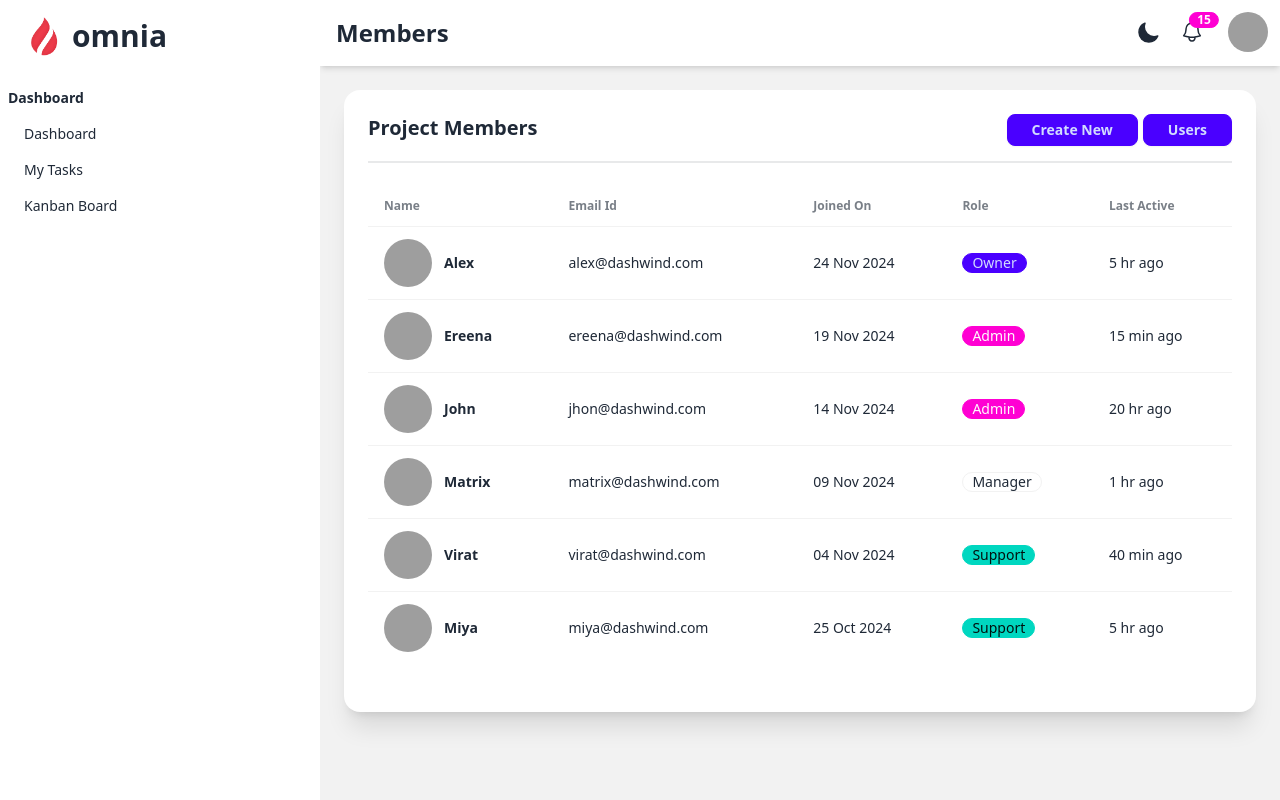
After one commit to J3richoDev/Omnia, a Django app: template project_management/projects/templates/projects/members.html in a window 1280 px wide. The commit adds this page. Run offline with Django 5.2, Linux system fonts and the light colour scheme; the template is opened without the code that fills it: most values are stand-ins (such as "Sample title", 1, 10 or a date in 2020); some libraries are stand-ins or nearby versions; grey boxes are pictures that could not be loaded.

Commit message:
member_update

```diff
--- a/project_management/projects/templates/project_base.html
+++ b/project_management/projects/templates/project_base.html
@@ -213,7 +213,11 @@
                         >Gantt Chart</a>
                     </li>
                     <li>
+<<<<<<< Updated upstream
                         <a href="{% url 'reports' %}" class="block py-2 px-4 hover:bg-blue-700 {% if 'reports' in request.path %}active{% endif %}"
+=======
+                        <a href="#" class="block py-2 px-4 hover:bg-blue-700 {% if 'reports' in request.path %}active{% endif %}"
+>>>>>>> Stashed changes
                         >Reports</a>
                     </li>
                     <li>
--- a/project_management/projects/templates/projects/create_task.html
+++ b/project_management/projects/templates/projects/create_task.html
@@ -8,6 +8,7 @@
 <h1 class="text-2xl font-bold mb-4">Create a Task for {{ project.name }}</h1>
 <form method="POST">
     {% csrf_token %}
+<<<<<<< Updated upstream
     <div class="grid grid-cols-2 gap-4">
         <div>
             {{ form.name }}
@@ -43,6 +44,10 @@
             Save Task
         </button>
     </div>
+=======
+    {{form|crispy}}
+     <button type="submit" class="bg-blue-500 text-white py-2 px-4 rounded">Save Task</button>
+>>>>>>> Stashed changes
 </form>
 </div>
 {% endblock %}
--- /dev/null
+++ b/project_management/projects/templates/projects/members.html
@@ -0,0 +1,142 @@
+{% extends 'project_base.html' %}
+
+{% block heading %}Members{% endblock %}
+{% block title %}Members for {{ project.name }}{% endblock %}
+
+{% block content %}
+<div class="card w-full p-6 bg-base-100 shadow-xl mt-2">
+   <div class="text-xl font-semibold inline-block">
+      Project Members
+      <div class="inline-block float-right">
+         <a href="{% url 'create_member' %}" class="btn px-6 btn-sm normal-case btn-primary">Create New</a>
+         <a href="{% url 'members_list' %}" class="btn px-6 btn-sm normal-case btn-primary">Users</a>
+      </div>
+   </div>
+   <div class="divider mt-2"></div>
+   <div class="h-full w-full pb-6 bg-base-100">
+      <div class="overflow-x-auto w-full">
+         <table class="table w-full">
+            <thead>
+               <tr>
+                  <th>Name</th>
+                  <th>Email Id</th>
+                  <th>Joined On</th>
+                  <th>Role</th>
+                  <th>Last Active</th>
+               </tr>
+            </thead>
+            <tbody>
+               <tr>
+                  <td>
+                     <div class="flex items-center space-x-3">
+                        <div class="avatar">
+                           <div class="mask mask-circle w-12 h-12"><img src="https://reqres.in/img/faces/1-image.jpg" alt="Avatar"></div>
+                        </div>
+                        <div>
+                           <div class="font-bold">Alex</div>
+                        </div>
+                     </div>
+                  </td>
+                  <td>alex@dashwind.com</td>
+                  <td>24 Nov 2024</td>
+                  <td>
+                     <div class="badge badge-primary">Owner</div>
+                  </td>
+                  <td>5 hr ago</td>
+               </tr>
+               <tr>
+                  <td>
+                     <div class="flex items-center space-x-3">
+                        <div class="avatar">
+                           <div class="mask mask-circle w-12 h-12"><img src="https://reqres.in/img/faces/2-image.jpg" alt="Avatar"></div>
+                        </div>
+                        <div>
+                           <div class="font-bold">Ereena</div>
+                        </div>
+                     </div>
+                  </td>
+                  <td>ereena@dashwind.com</td>
+                  <td>19 Nov 2024</td>
+                  <td>
+                     <div class="badge badge-secondary">Admin</div>
+                  </td>
+                  <td>15 min ago</td>
+               </tr>
+               <tr>
+                  <td>
+                     <div class="flex items-center space-x-3">
+                        <div class="avatar">
+                           <div class="mask mask-circle w-12 h-12"><img src="https://reqres.in/img/faces/3-image.jpg" alt="Avatar"></div>
+                        </div>
+                        <div>
+                           <div class="font-bold">John</div>
+                        </div>
+                     </div>
+                  </td>
+                  <td>jhon@dashwind.com</td>
+                  <td>14 Nov 2024</td>
+                  <td>
+                     <div class="badge badge-secondary">Admin</div>
+                  </td>
+                  <td>20 hr ago</td>
+               </tr>
+               <tr>
+                  <td>
+                     <div class="flex items-center space-x-3">
+                        <div class="avatar">
+                           <div class="mask mask-circle w-12 h-12"><img src="https://reqres.in/img/faces/4-image.jpg" alt="Avatar"></div>
+                        </div>
+                        <div>
+                           <div class="font-bold">Matrix</div>
+                        </div>
+                     </div>
+                  </td>
+                  <td>matrix@dashwind.com</td>
+                  <td>09 Nov 2024</td>
+                  <td>
+                     <div class="badge">Manager</div>
+                  </td>
+                  <td>1 hr ago</td>
+               </tr>
+               <tr>
+                  <td>
+                     <div class="flex items-center space-x-3">
+                        <div class="avatar">
+                           <div class="mask mask-circle w-12 h-12"><img src="https://reqres.in/img/faces/5-image.jpg" alt="Avatar"></div>
+                        </div>
+                        <div>
+                           <div class="font-bold">Virat</div>
+                        </div>
+                     </div>
+                  </td>
+                  <td>virat@dashwind.com</td>
+                  <td>04 Nov 2024</td>
+                  <td>
+                     <div class="badge badge-accent">Support</div>
+                  </td>
+                  <td>40 min ago</td>
+               </tr>
+               <tr>
+                  <td>
+                     <div class="flex items-center space-x-3">
+                        <div class="avatar">
+                           <div class="mask mask-circle w-12 h-12"><img src="https://reqres.in/img/faces/6-image.jpg" alt="Avatar"></div>
+                        </div>
+                        <div>
+                           <div class="font-bold">Miya</div>
+                        </div>
+                     </div>
+                  </td>
+                  <td>miya@dashwind.com</td>
+                  <td>25 Oct 2024</td>
+                  <td>
+                     <div class="badge badge-accent">Support</div>
+                  </td>
+                  <td>5 hr ago</td>
+               </tr>
+            </tbody>
+         </table>
+      </div>
+   </div>
+</div>
+{% endblock %}
--- a/project_management/projects/urls.py
+++ b/project_management/projects/urls.py
@@ -4,7 +4,10 @@ from . import views
 
 urlpatterns = [
     path('create/', create_project, name='create_project'),
+<<<<<<< Updated upstream
     path('reports/', views.reports_view, name='reports'),
+=======
+>>>>>>> Stashed changes
     path('dashboard/', views.dashboard, name='dashboard'),
     path('set_project/<int:project_id>/', views.set_current_project, name='set_current_project'),
     path('tasks/', views.project_tasks, name='project_tasks'),
--- a/project_management/projects/views.py
+++ b/project_management/projects/views.py
@@ -196,6 +196,7 @@ def gantt_chart(request):
         "tasks_json": task_data,
     }
     return render(request, "projects/gantt_chart.html", context)
+<<<<<<< Updated upstream
 
 
 
@@ -213,3 +214,6 @@ def reports_view(request):
         'reports': ['Report 1', 'Report 2', 'Report 3'],  # Example data
     }
     return render(request, 'projects/reports.html', context)
+
+=======
+>>>>>>> Stashed changes
--- a/project_management/users/forms.py
+++ b/project_management/users/forms.py
@@ -10,7 +10,7 @@ class CustomUserCreationForm(UserCreationForm):
 class MemberCreationForm(forms.ModelForm):
     class Meta:
         model = CustomUser
-        fields = ['username', 'password']
+        fields = ['username', 'email', 'password']
         widgets = {
             'password': forms.PasswordInput(),
         }
--- a/project_management/users/urls.py
+++ b/project_management/users/urls.py
@@ -2,10 +2,12 @@ from django.urls import path
 from .views import register
 from .views import create_member
 from .views import complete_profile, my_profile
+from .views import members_list
 
 urlpatterns = [
     path('register/', register, name='register'),
     path('members/create/', create_member, name='create_member'),
     path('complete-profile/', complete_profile, name='complete_profile'),
     path('my-profile/', my_profile, name='my_profile'),
+    path('members/list/', members_list, name='members_list'),
 ]
```
Also changed, not shown: project_management/projects/forms.py (+13 -0 lines), project_management/projects/signals.py (+14 -0 lines), project_management/users/models.py (+7 -0 lines), project_management/users/templates/users/create_member.html (+11 -1 lines), project_management/users/templates/users/members_list.html (added, +24 -0 lines), project_management/users/views.py (+22 -0 lines), project_management/users/migrations/0005_member.py (added), project_management/users/migrations/0006_customuser_name_alter_customuser_email.py (added), project_management/users/templates/users/invite_user.html (added).
